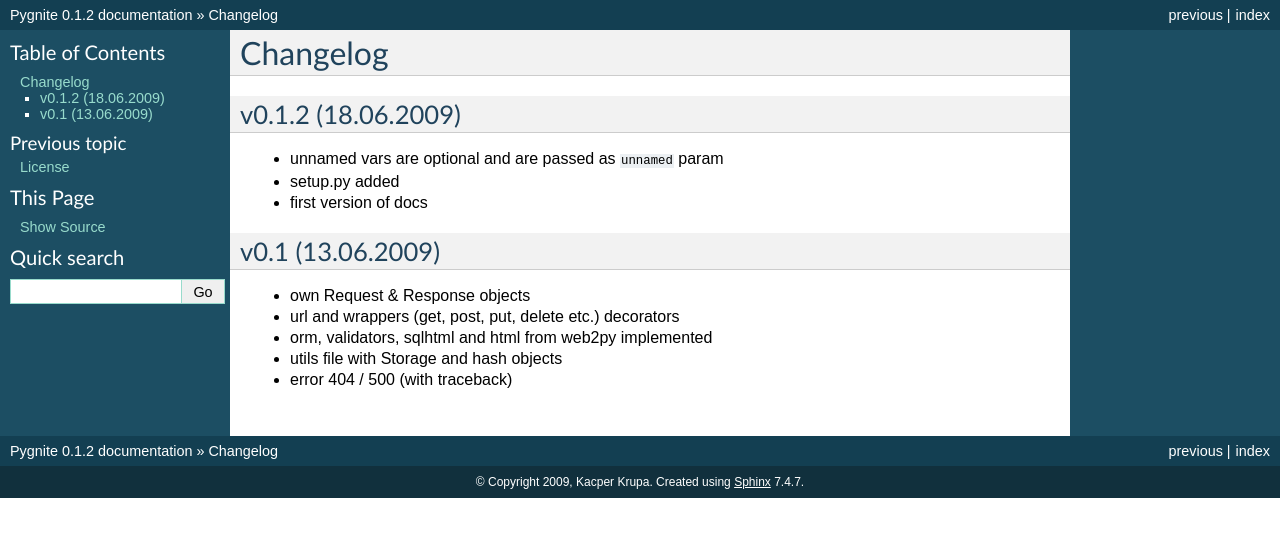
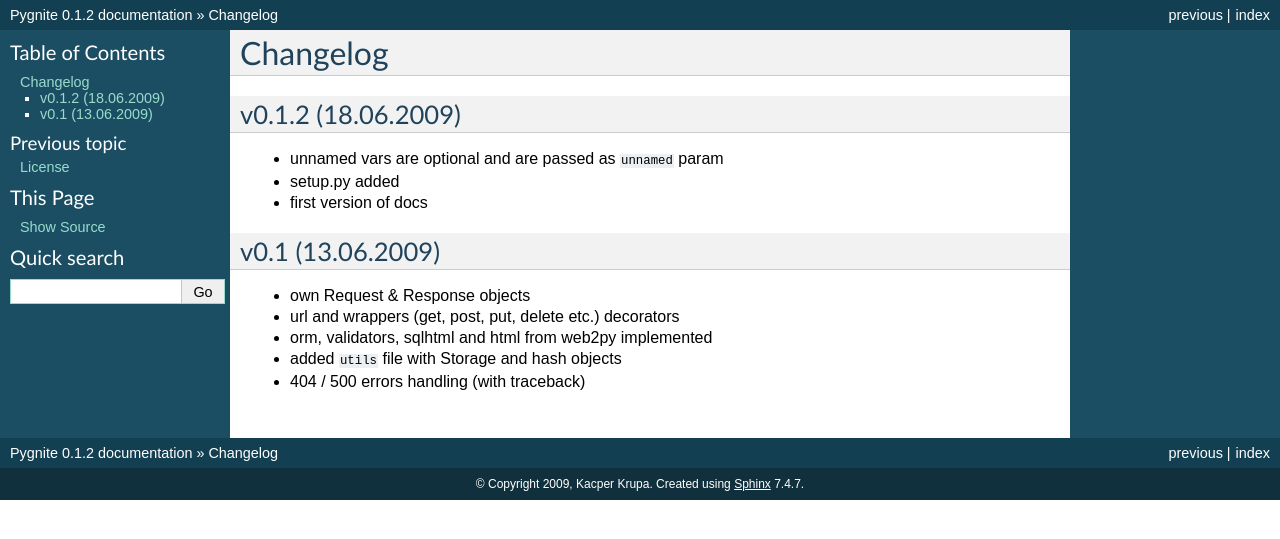
Before and after one commit to szarak/pygnite, a Sphinx documentation site: the page built from docs/source/changelog.txt, in a window 1280 px wide. Shown: the top 539 px of the page. Built offline with Sphinx 7.4.7, drawn with Linux system fonts in a browser that asks for light colours.

Commit message:
poprawki w tlumaczeniu. changelog, drobne poprawki w opisach funkcji

```diff
--- a/docs/source/changelog.txt
+++ b/docs/source/changelog.txt
@@ -14,5 +14,5 @@ v0.1 (13.06.2009)
 * own Request & Response objects
 * url and wrappers (get, post, put, delete etc.) decorators
 * orm, validators, sqlhtml and html from web2py implemented
-* utils file with Storage and hash objects
-* error 404 / 500 (with traceback)
+* added ``utils`` file with Storage and hash objects
+* 404 / 500 errors handling (with traceback)
--- a/docs/source/getting_started.txt
+++ b/docs/source/getting_started.txt
@@ -35,7 +35,7 @@ We've created simple index function, which takes param request, and it's
 decorated by ``get`` from pygnite. It means it'll be "shown" only at / when
 HTTP method is GET.
 
-The final step is run pygnite dev server, add::
+The final step is to run pygnite dev server, add::
 
    pygnite()
 
```
Also changed, not shown: 2 other files.
